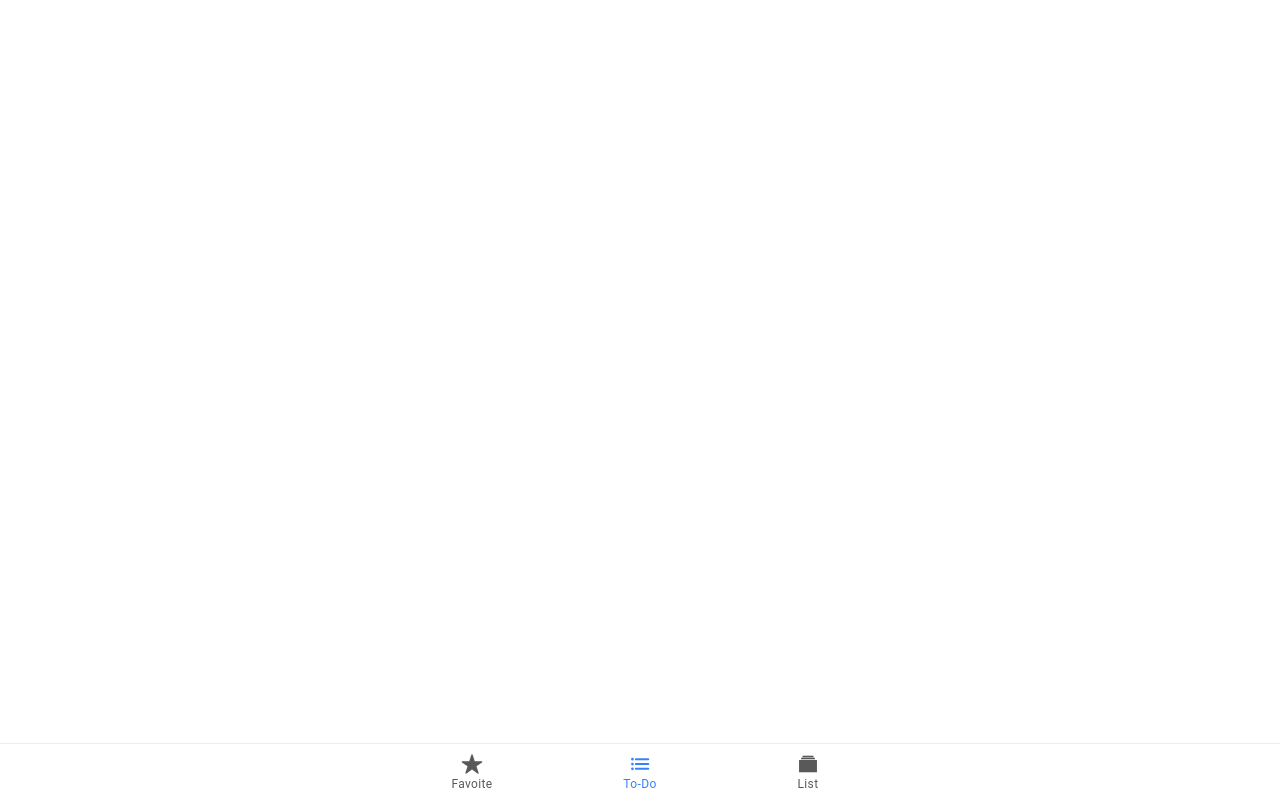
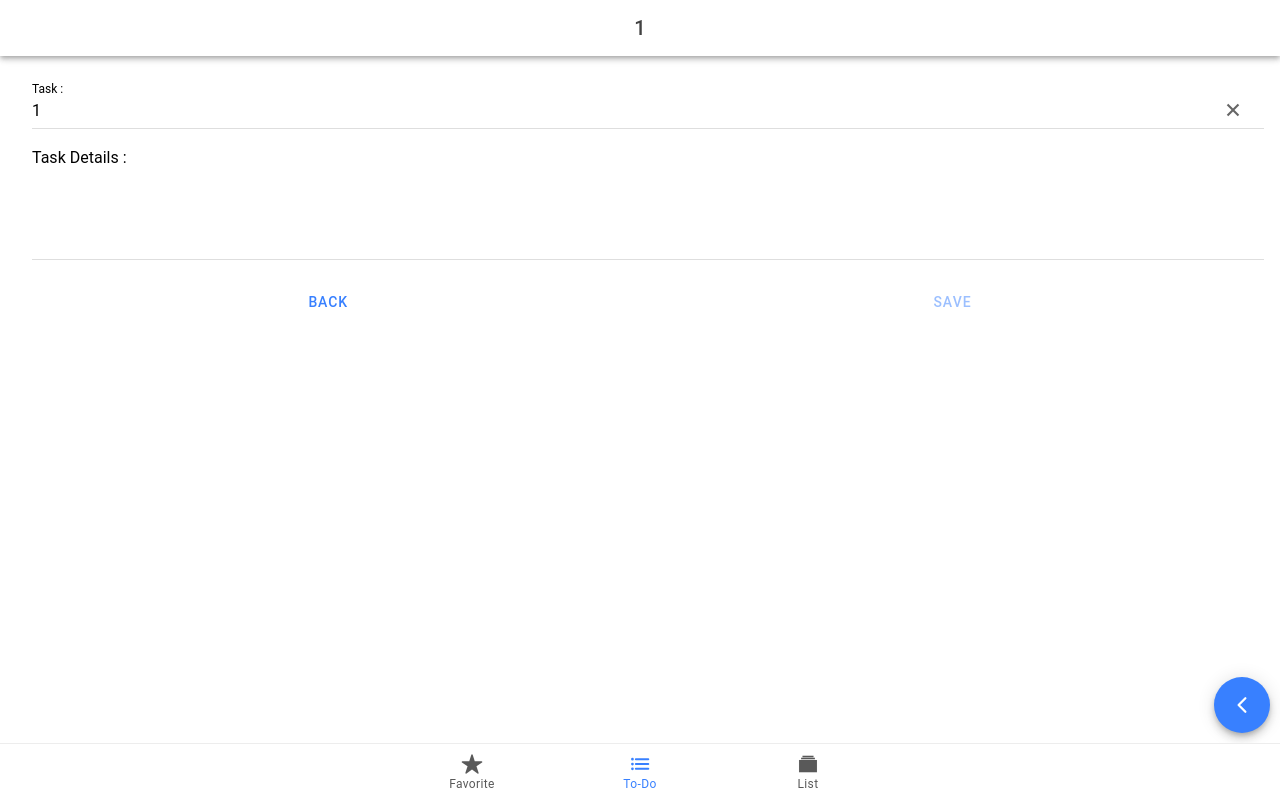
Before and after one commit to twan-hub/Shark, a React (Vite) app: page /tab2/taskinfo/1 in a window 1280 px wide. Built offline with nearby package versions, Linux system fonts and the light colour scheme.

Commit message:
add task form and add view option

```diff
--- a/src/App.tsx
+++ b/src/App.tsx
@@ -37,6 +37,8 @@ import '@ionic/react/css/display.css';
 
 /* Theme variables */
 import './theme/variables.css';
+import TaskInfo from './pages/TaskForm';
+import TaskForm from './pages/TaskForm';
 
 setupIonicReact();
 
@@ -55,6 +57,10 @@ const App: React.FC = () => (
           <Route path="/tab2/todoadd">
             <TodoAdd />
           </Route>
+          {/* Route for TaskInfo component */}
+          <Route path="/tab2/taskinfo/:name">
+            <TaskForm />
+          </Route>
           <Route path="/tab3">
             <Tab3 />
           </Route>
@@ -64,15 +70,15 @@ const App: React.FC = () => (
         </IonRouterOutlet>
         <IonTabBar slot="bottom">
           <IonTabButton tab="tab1" href="/tab1">
-            <IonIcon aria-hidden="true" icon={star} />
-            <IonLabel>Favoite</IonLabel>
+            <IonIcon icon={star} />
+            <IonLabel>Favorite</IonLabel>
           </IonTabButton>
           <IonTabButton tab="tab2" href="/tab2">
-            <IonIcon aria-hidden="true" icon={list} />
+            <IonIcon icon={list} />
             <IonLabel>To-Do</IonLabel>
           </IonTabButton>
           <IonTabButton tab="tab3" href="/tab3">
-            <IonIcon aria-hidden="true" icon={albumsSharp} />
+            <IonIcon icon={albumsSharp} />
             <IonLabel>List</IonLabel>
           </IonTabButton>
         </IonTabBar>
--- a/src/components/Task.css
+++ b/src/components/Task.css
@@ -0,0 +1,4 @@
+.task-align{
+    display: flex;
+    justify-content: space-between;
+}
--- a/src/components/Task.tsx
+++ b/src/components/Task.tsx
@@ -1,41 +1,42 @@
+// Task.tsx
+
 import React from 'react';
-import {
-    IonAvatar,
-    IonContent,
-    IonHeader,
-    IonIcon,
-    IonItem,
-    IonItemOptions,
-    IonItemOption,
-    IonItemSliding,
-    IonLabel,
-    IonList,
-    IonTitle,
-    IonToolbar,
-} from '@ionic/react';
-import { chevronForwardOutline, ellipseOutline, pin, share, trash } from 'ionicons/icons';
+import { IonIcon, IonItem, IonItemOptions, IonItemOption, IonItemSliding, IonLabel, IonNote } from '@ionic/react';
+import { ellipseOutline, chevronForwardOutline, checkmarkCircleOutline, trash, eye } from 'ionicons/icons';
+import { useHistory } from 'react-router';
 
 interface TaskProps {
-    name:string;
+    name: string;
 }
-const  Task: React.FC<TaskProps> = ({ name }) => {
+
+const Task: React.FC<TaskProps> = ({ name }) => {
+    const history = useHistory();
+
+    const handleTaskClick = () => {
+        // Redirect to TaskInfo page with the task name in the URL
+        history.push(`/tab2/taskinfo/${name}`);
+    };
+
     return (
-        <>
         <IonItemSliding>
-                <IonItem button={true}>
-                    <IonIcon icon={ellipseOutline} style={{
-                        paddingRight: 10
-                    }} />
+            <IonItem button={true} onClick={handleTaskClick} className='task-align'>
+                <IonIcon icon={ellipseOutline} style={{ paddingRight: 10 }} />
                     <IonLabel>{name}</IonLabel>
                     <IonIcon icon={chevronForwardOutline} />
             </IonItem>
             <IonItemOptions slot="end">
+                <IonItemOption color="success" expandable={true}>
+                    <IonIcon slot="icon-only" icon={checkmarkCircleOutline}></IonIcon>
+                </IonItemOption>
+                <IonItemOption color="primary" expandable={true}>
+                    <IonIcon slot="icon-only" icon={eye}></IonIcon>
+                </IonItemOption>
                 <IonItemOption color="danger" expandable={true}>
                     <IonIcon slot="icon-only" icon={trash}></IonIcon>
                 </IonItemOption>
             </IonItemOptions>
         </IonItemSliding>
-        </>
     );
-}
+};
+
 export default Task;
--- a/src/pages/Tab2.tsx
+++ b/src/pages/Tab2.tsx
@@ -1,10 +1,11 @@
 // Tab2.tsx
+
 import React from 'react';
-import { IonAccordion, IonAccordionGroup, IonAvatar, IonButton, IonContent, IonFab, IonFabButton, IonHeader, IonIcon, IonItem, IonItemOption, IonItemOptions, IonItemSliding, IonLabel, IonList, IonPage, IonTitle, IonToolbar } from '@ionic/react';
-import { add, caretDownCircle, chevronForwardOutline, ellipseOutline, pin, share, trash } from 'ionicons/icons';
+import { IonContent, IonFab, IonFabButton, IonHeader, IonIcon, IonPage, IonTitle, IonToolbar } from '@ionic/react';
+import { add, ellipseOutline } from 'ionicons/icons';
 import { useHistory } from 'react-router';
-import "./Tab2.css"
 import Task from '../components/Task';
+
 const Tab2: React.FC = () => {
   const history = useHistory();
 
@@ -12,7 +13,8 @@ const Tab2: React.FC = () => {
     history.push("/tab2/todoadd");
   }
 
-  const name = "names";
+  const name = "Task Name";
+
   return (
     <IonPage>
       <IonHeader>
@@ -26,9 +28,7 @@ const Tab2: React.FC = () => {
             <IonTitle size="large">To-Do List</IonTitle>
           </IonToolbar>
         </IonHeader>
-        <IonList inset={true}>
-          <Task name={name} />
-        </IonList>
+        <Task name={name} />
         <IonFab slot="fixed" vertical="bottom" horizontal="end">
           <IonFabButton onClick={handleAddButtonClick}>
             <IonIcon icon={add} />
--- /dev/null
+++ b/src/pages/TaskForm.tsx
@@ -0,0 +1,100 @@
+// Tab2.tsx
+
+import React, { useState } from 'react';
+import { IonButton, IonButtons, IonContent, IonFab, IonFabButton, IonHeader, IonIcon, IonInput, IonItem, IonItemOption, IonItemOptions, IonItemSliding, IonLabel, IonList, IonNote, IonPage, IonTextarea, IonTitle, IonToggle, IonToolbar } from '@ionic/react';
+import { add, addCircleOutline, checkmarkCircleOutline, chevronBack, chevronForwardOutline, ellipseOutline, trash } from 'ionicons/icons';
+import { useHistory, useParams } from 'react-router';
+import Task from '../components/Task';
+
+const TaskForm: React.FC = () => {
+    const history = useHistory();
+    const { name } = useParams<{ name: string }>();
+
+    const handleBackButtonClick = () => {
+        history.goBack();
+    }
+
+    const [newTask, setNewTask] = useState<string>('');
+    const [newDetails, setNewDetails] = useState<string>('');
+    const [formValid, setFormValid] = useState<boolean>(false);
+
+    const handleTaskChange = (e: CustomEvent) => {
+        const value = (e.target as HTMLInputElement).value;
+        setNewTask(value);
+        validateForm(value, newDetails);
+    };
+
+    const handleDetailChange = (e: CustomEvent) => {
+        const value = (e.target as HTMLInputElement).value;
+        setNewDetails(value);
+        validateForm(newTask, value);
+    };
+
+    const validateForm = (newTask: string, newDetails: string) => {
+        if (newTask.trim() !== '') {
+            setFormValid(true);
+        } else {
+            setFormValid(false);
+        }
+    };
+
+
+    const handleSubmit = (e: React.FormEvent<HTMLFormElement>) => {
+        console.log('New Task:', newTask);
+        console.log('Task Details:', newDetails);
+        history.goBack();
+    };
+
+
+
+
+    return (
+        <IonPage>
+            <IonHeader>
+                <IonToolbar>
+                    <IonTitle className='ion-text-center'>{name}</IonTitle>
+                </IonToolbar>
+            </IonHeader>
+            <IonContent fullscreen>
+                <IonHeader collapse="condense">
+                    <IonToolbar>
+                        <IonTitle size="large">{name}</IonTitle>
+                    </IonToolbar>
+                </IonHeader>
+                <form onSubmit={handleSubmit} className="ion-padding">
+                    <IonItem>
+                        <IonInput onIonChange={handleTaskChange} label="Task :" label-placement="floating" value={name} clearInput={true}></IonInput>
+                    </IonItem>
+                    <IonItem>
+                        <IonTextarea onIonChange={handleDetailChange} label="Task Details :" label-placement="floating" rows={5}></IonTextarea>
+                    </IonItem>
+                    <div className="form-buttons">
+                        <IonButtons slot="start">
+                            <IonButton fill="clear" href="tab2">
+                                Back
+                            </IonButton>
+                        </IonButtons>
+
+                        <IonButtons slot="end">
+                            <IonButton
+                                type="submit"
+                                fill="clear"
+                                href="tab2"
+                                disabled={!formValid}
+                            >
+                                Save
+                            </IonButton>
+                        </IonButtons>
+                    </div>
+                </form>
+                <IonFab slot="fixed" vertical="bottom" horizontal="end">
+                    <IonFabButton onClick={handleBackButtonClick}>
+                        <IonIcon icon={chevronBack} />
+                    </IonFabButton>
+                </IonFab>
+                </IonContent>
+        </IonPage>
+    );
+};
+
+export default TaskForm;
--- a/src/pages/TodoAdd.tsx
+++ b/src/pages/TodoAdd.tsx
@@ -32,7 +32,7 @@ const TodoAdd: React.FC = () => {
   };
 
   const validateForm = (newTask: string, newDetails: string) => {
-    if (newTask.trim() !== '' && newDetails.trim() !== '') {
+    if (newTask.trim() !== '') {
       setFormValid(true);
     } else {
       setFormValid(false);
```
Also changed, not shown: src/pages/TaskForm.css (added). Lines whose indentation alone changed are shown as unchanged.
